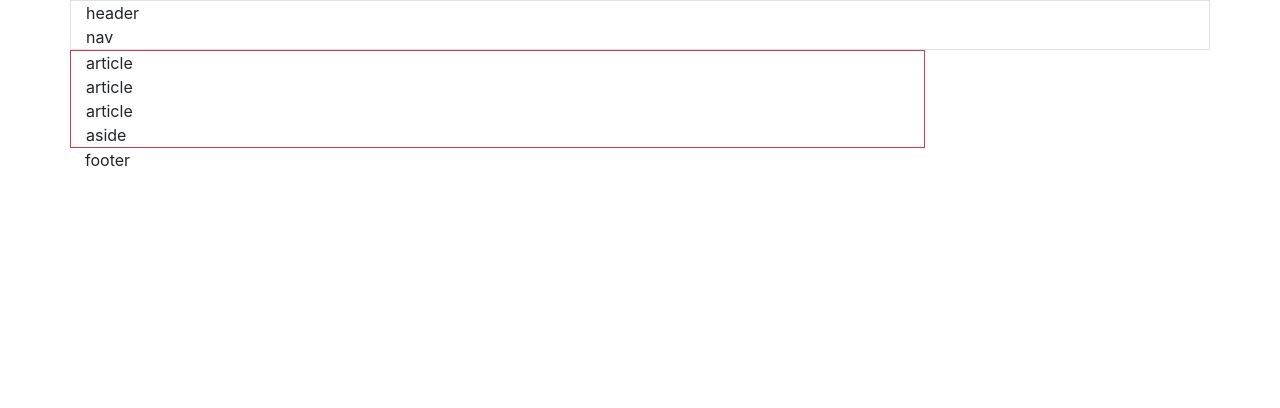
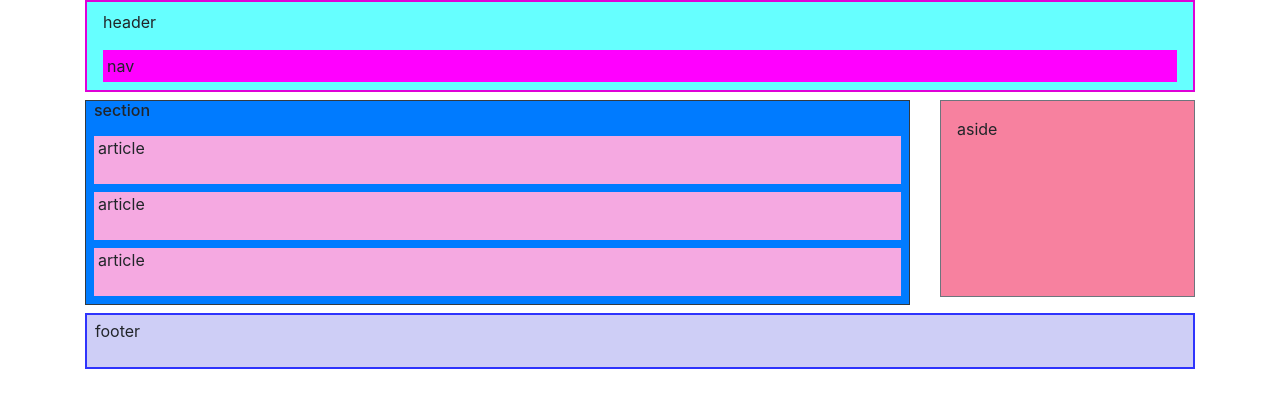
Before and after one commit to ElviraCamarillo/7ageneracion, a plain HTML site: page Tarea Boostrap/index.html in a window 1280 px wide. Drawn offline with nearby package versions, Linux system fonts and the light colour scheme.

Commit message:
[MOD] Tarea S5

```diff
--- a/Tarea Boostrap/CSS/style.css
+++ b/Tarea Boostrap/CSS/style.css
@@ -0,0 +1,21 @@
+header {
+    background-color: #66ffff;
+    border: 2px solid #df00d7;
+}
+
+nav {
+    background-color: fuchsia;
+}
+
+article {
+    background-color: #f5a9e1;
+}
+
+aside {
+    background-color: #f7819f;
+}
+
+footer {
+    background-color: #cecef6;
+    border: 2px solid #2f34fd;
+}
--- a/Tarea Boostrap/index.html
+++ b/Tarea Boostrap/index.html
@@ -14,107 +14,44 @@
 
     <div class="container">
         <div class="row">
-            <div class="col-12 border">
-                <header>
+            <div class="col-12 mb-2">
+                <header class="px-3 py-2">
                     header
+                    <nav class="mt-3 p-1">
+                        nav
+                    </nav>
                 </header>
-                <nav>
-                    nav
-                </nav>
             </div>
         </div>
         <div class="row">
-            <div class="col-12 col-md-9 border border-danger">
-                <section>
-                    <article>
+            <div class="col-12 col-md-9 ">
+                <section class="border border-dark px-2 bg-primary">
+                    <h6 class="pb-2">section</h6>
+                    <article class="px-1 pb-4 mb-2">
                         article
                     </article>
-                    <article>
+                    <article class="px-1 pb-4 mb-2">
                         article
                     </article>
-                    <article>
+                    <article class="px-1 pb-4 mb-2">
                         article
                     </article>
                 </section>
-                <aside>
+            </div>
+            <div class="d-none d-md-flex col-md-3 mb-2">
+                <aside class="border border-secondary align-self-md-stretch flex-md-grow-1 p-3">
                     aside
                 </aside>
             </div>
         </div>
-        <div class="row">
-            <div class="col-12">
-                <footer>
+        <div class="row ">
+            <div class="col-12 mt-2">
+                <footer class="pt-1 pb-4 px-2">
                     footer
                 </footer>
             </div>
         </div>
     </div>
-
-    <!-- <div class="container m-1">
-        <div class="row">
-            <header class="col-12 border border-danger ">
-                <h2>header</h2>
-                <nav class="border border-danger mb-4">
-                    <h2>nav</h2>
-                </nav>
-            </header>
-        </div>
-        <div class="row mt-3 flex-column justify-content-sm-center-col" >
-            <section class="col-7 border border-dark bg-primary  p-2 mb-4">
-                <h2>
-                    section
-                </h2>
-                <article class="border mb-4 p-1">
-                    <h2>article</h2>
-                </article>
-                <article class="border mb-4 p-1">
-                    <h2>article</h2>
-                </article>
-                <article class="border mb-4 p-1">
-                    <h2>article</h2>
-                </article>
-            </section>
-            <aside class="col-4  border border-dark">
-                <h2>aside</h2>
-            </aside>
-        </div>
-        <div class="row">
-            <footer class="col-12 border border-dark mt-3">
-                <h2>footer</h2>
-            </footer>
-        </div>
-    </div> -->
-    <!-- <div class="container row col-12 border mb-3">
-        <header>
-            <h2 class="col-12">header</h2>
-           <nav></nav>
-        </header>
-        <h2 class="col-12">header</h2>
-        <h2 class="col-10 border p-0 ">nav</h2>
-    </div>
-
-    <div class="contanier row col-12
-        d-flex
-        justify-content-between
-        ">
-        <section class="col border border-dark mt-3">
-            <h2>section</h2>
-            <article>
-                <h2>article</h2>
-            </article>
-            <article>
-                <h2>article</h2>
-            </article>
-            <article>
-                <h2>article</h2>
-            </article>
-        </section>
-        <aside class="col border border-dark mt-3">
-            <h2>aside</h2>
-        </aside>
-    </div>
- -->
-
 
 
 
```
Also changed, not shown: S6BOOSTRAP_SAS/index.html (+3 -3 lines), S6BOOSTRAP_SAS/assets/idea.png.
